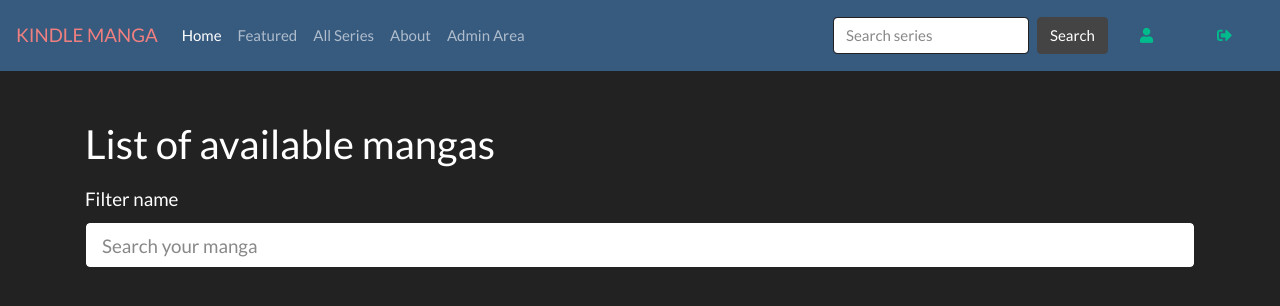
After one commit to dkage/kindle_manga, a Django app: page /manga_list in a window 1280 px wide. The commit adds this page. Shown: the top 306 px of the page. Run offline with Django 3.2, Linux system fonts and the light colour scheme; the visitor is signed in with stand-in values (Sample User, id 1); data that the repository does not hold is empty; some libraries are stand-ins or nearby versions.

Commit message:
Add new css, class based view to list mangas available, add css for dashboard and list, add jquery to filter list, add html

```diff
--- a/core/urls.py
+++ b/core/urls.py
@@ -6,17 +6,19 @@ urlpatterns = [
     # Initial paths
     path('', core.index, name='index'),
     path('index', core.index),
+    path('about', core.about, name='about'),
 
     # Auth paths
     path('signin', core.signin, name='signin'),
     path('signup', core.signup, name='signup'),
     path('signout', core.signout, name='signout'),
     path('account', core.account, name='account'),
-    path('account_success', core.account_success, name='account_success'), # TODO delete this?
+    path('account_success', core.account_success, name='account_success'),  # TODO delete this?
 
     # App paths
     path('dashboard', core.index, name='home'),
     path('restricted', core.restricted, name='restricted'),
+    path('manga_list', core.MangaListView.as_view(), name='manga_list'),
 
     # Routine calls paths
     path('full_scan', core.full_scan, name='full_scan')
--- a/core/views.py
+++ b/core/views.py
@@ -1,7 +1,9 @@
 from django.shortcuts import render, redirect, HttpResponse, get_object_or_404
 from django.contrib.auth import authenticate, login, logout
+from django.contrib.auth.mixins import LoginRequiredMixin
 from django.contrib.auth.decorators import login_required
 from django.contrib.auth.models import User
+from django.views.generic import ListView
 # App
 from core.forms import SignUpForm, SignInForm
 from core.models import SystemLog, Manga
@@ -16,13 +18,11 @@ def index(request):
 
         covers = dict()
         for sub in subscriptions:
-            print(BASE_URL + sub.manga_reader_url)
             covers[sub.id] = get_image_url(sub.manga_reader_url)
 
         db_data = {'subs': subscriptions,
                    'covers': covers,
                    'base_url': BASE_URL}
-        print(covers)
 
         return render(request, 'dashboard.html', context=db_data)
     else:
@@ -57,7 +57,6 @@ def signup(request):
 
     if request.method == 'POST':
         form = SignUpForm(request.POST)
-        print(form)
         if form.is_valid():
             form.save()
             username = form.cleaned_data.get('username')
@@ -85,9 +84,9 @@ def signin(request):
         return redirect('index')
 
     if request.method == 'POST':
-        print(request.POST)
+
         form = SignInForm(data=request.POST)
-        print(form)
+
         if form.is_valid():
             username = form.cleaned_data.get('username')
             password = form.cleaned_data.get('password')
@@ -124,3 +123,16 @@ def full_scan(request):
     # TODO add another log, and find a way to return when finished in ajax
 
     return HttpResponse('Adrian, I did it')
+
+
+class MangaListView(LoginRequiredMixin, ListView):
+    login_url = '/signin'
+    redirect_field_name = '/manga_list'
+
+    model = Manga
+    template_name = 'manga_list.html'
+    ordering = ['series_name']
+
+
+def about(request):
+    return render(request, 'about.html')
--- /dev/null
+++ b/static/css/list.css
@@ -0,0 +1,4 @@
+ul {
+    list-style-type: none;
+    cursor: pointer;
+}
--- /dev/null
+++ b/static/js/list.js
@@ -0,0 +1,19 @@
+$(function() {
+
+    function filter(element) {
+        var value = $(element).val().toUpperCase();
+        $("#manga-list > li").each(function () {
+            if ($(this).text().toUpperCase().indexOf(value) > -1) {
+                $(this).show();
+            } else {
+                $(this).hide();
+            }
+        });
+    }
+
+    $("#search_filter").on('keyup', function() {
+        filter(this);
+    });
+
+
+});
--- a/templates/layout/base.html
+++ b/templates/layout/base.html
@@ -23,16 +23,16 @@
         <ul class="navbar-nav mr-auto">
             {% if user.is_authenticated %}
                 <li class="nav-item active">
-                    <a class="nav-link" href="#">My Home</a>
+                    <a class="nav-link" href="{% url 'home' %}">Home</a>
                 </li>
                 <li class="nav-item">
                     <a class="nav-link" href="#">Featured</a>
                 </li>
                 <li class="nav-item">
-                    <a class="nav-link" href="#">All Series</a>
+                    <a class="nav-link" href="{% url 'manga_list' %}">All Series</a>
                 </li>
                 <li class="nav-item">
-                    <a class="nav-link" href="#">About</a>
+                    <a class="nav-link" href="{% url 'about' %}">About</a>
                 </li>
                 {% if user.is_superuser %}
                     <li class="nav-item">
--- /dev/null
+++ b/templates/manga_list.html
@@ -0,0 +1,33 @@
+{% extends 'layout/base.html' %}
+{% load static %}
+
+{% block title %}
+    Manga List
+{% endblock %}
+
+{% block additional_head %}
+    <script type="text/javascript" src="{% static "js/list.js" %}"></script>
+    <link rel="stylesheet" href="{% static 'css/list.css' %}">
+{% endblock %}
+
+{% block body %}
+    <h2>List of available mangas</h2>
+
+
+    <div class="form-group">
+        <label class="col-form-label col-form-label-lg" for="search_filter">Filter name</label>
+        <input id="search_filter" class="form-control form-control-lg" type="text" placeholder="Search your manga">
+    </div>
+
+    <div class="list-group">
+    <ul id="manga-list" class="for-list">
+        {% for manga in manga_list %}
+            <li class="each-item list-group-item list-group-item-action">
+                {{ manga.series_name }}
+            </li>
+        {% endfor %}
+    </ul>
+    </div>
+
+
+{% endblock %}
```
Also changed, not shown: static/css/dashboard.css (added, +24 -0 lines), templates/about.html (added, +9 -0 lines), templates/dashboard.html (+31 -11 lines).
